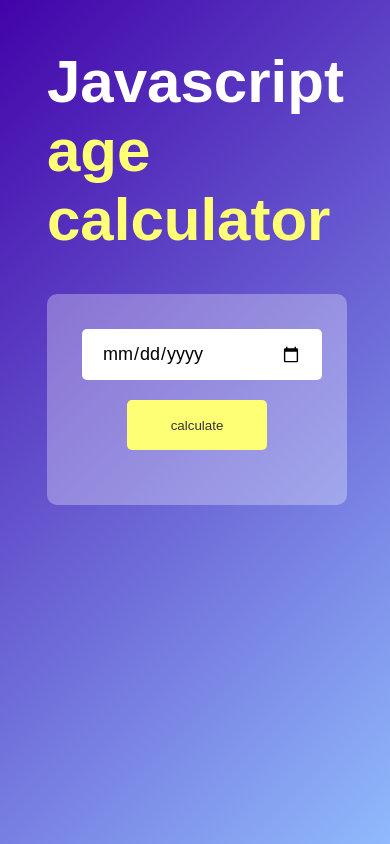
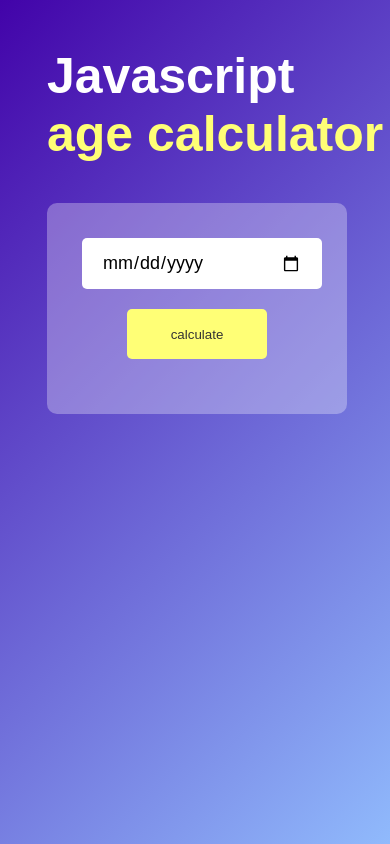
Before and after one commit to mucyoelie/Agecalculator, a plain HTML site: page index.html in a window 390 px wide. Drawn offline with Linux system fonts and the light colour scheme.

Commit message:
Add files via upload
okey

```diff
--- a/styles.css
+++ b/styles.css
@@ -72,7 +72,7 @@
     width: 300px;
     display: flex;
     flex-direction:column;
-    margin-right: 60px;
+    margin-right: 80px;
 
 }
 .input-box button{
@@ -90,5 +90,8 @@ margin: 20px;
 body{
     overflow: hidden;
 }
+.calculator h1{
+    font-size: 50px;
+}
 
 }
```
